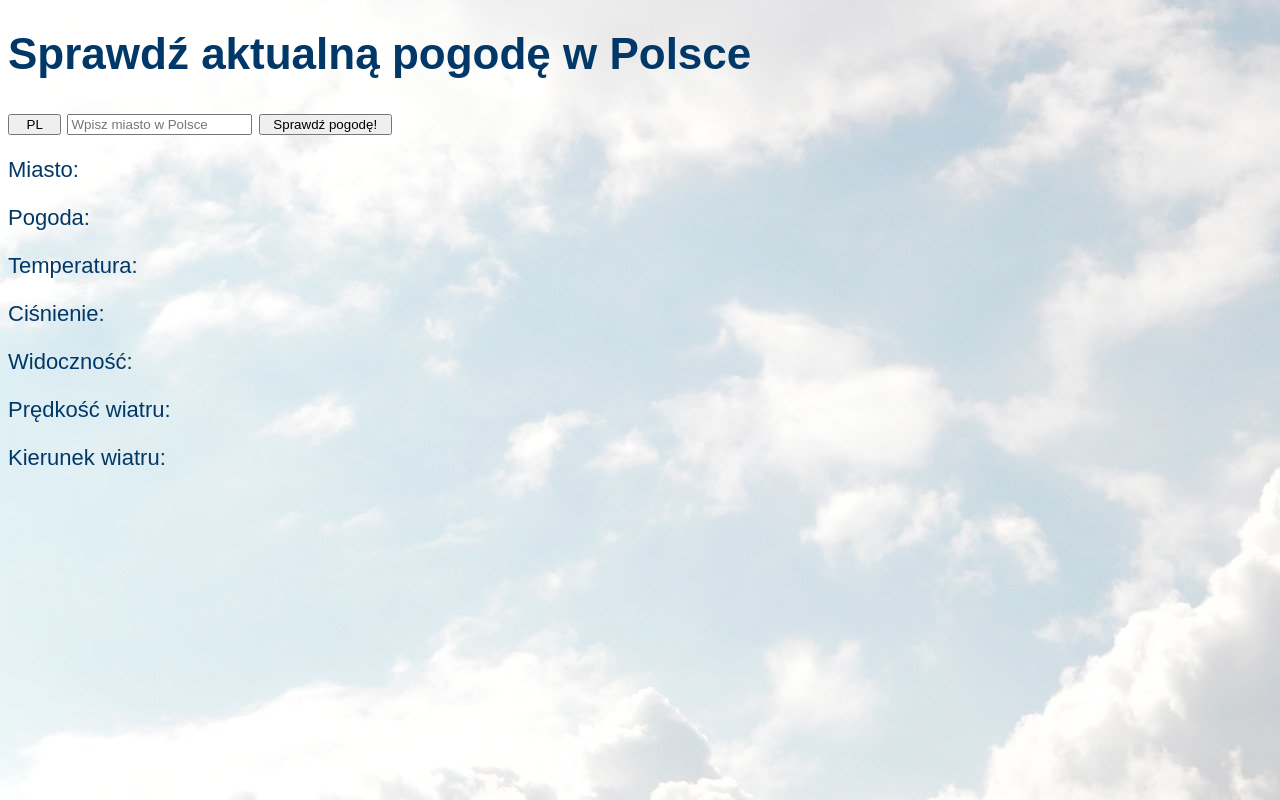
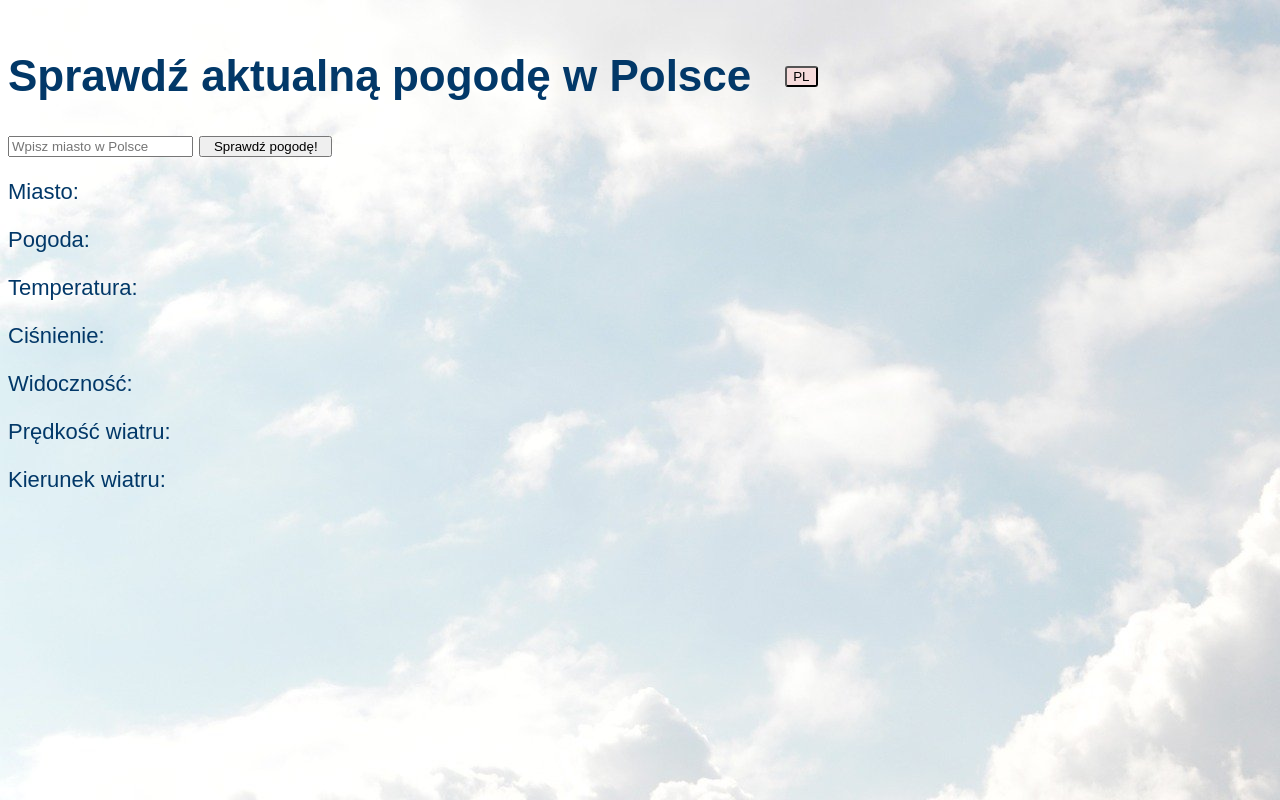
Before and after one commit to JohanV2/aktualna_pogoda, a plain HTML site: page index.html in a window 1280 px wide. Drawn offline with Linux system fonts and the light colour scheme.

Commit message:
styling patch

```diff
--- a/index.html
+++ b/index.html
@@ -11,10 +11,16 @@
 
 <body>
 	<p id="test"></p>
-	<h1 id = "header">Check current weather in Polnad</h1>
-	<button id = "language_change_btn"></button>
+	<div class="head">
+		<h1 id="header">Check current weather in Polnad</h1>
+		<button id="language_change_btn"></button>
+		<div></div>
+	</div>
+
+
 	<input id="input" type="text" placeholder="Type city name"></input>
 	<button id="ajaxButton" type="button">Check weather!</button>
+	</div>
 	<p> <span class="names" id="cityL"></span><span id="city"></span></p>
 	<p> <span class="names" id="weather_typeL"></span><span id="weather_type"></span></p>
 	<p> <span class="names" id="temperatureL"></span><span id="temperature"></span></p>
--- a/styles.css
+++ b/styles.css
@@ -15,9 +15,28 @@ span.names {
 }
 
 button#language_change_btn {
-    width: 4em
+    width: 2.5em;
+    margin-left: 2em;
+    background-color: rgb(246, 220, 220);
+    border-radius: 3px;
+    transition-duration: 0.3s;
+}
+
+button#language_change_btn:hover {
+    background-color: rgb(255, 82, 82);
+}
+
+div.head {
+    display: flex;
+    align-items: center;
+
+}
+
+h1 {
+    display: inline-block;
+    width: 750px
 }
 
 button#ajaxButton {
-    width: 10em
+    width: 10em;
 }
```
